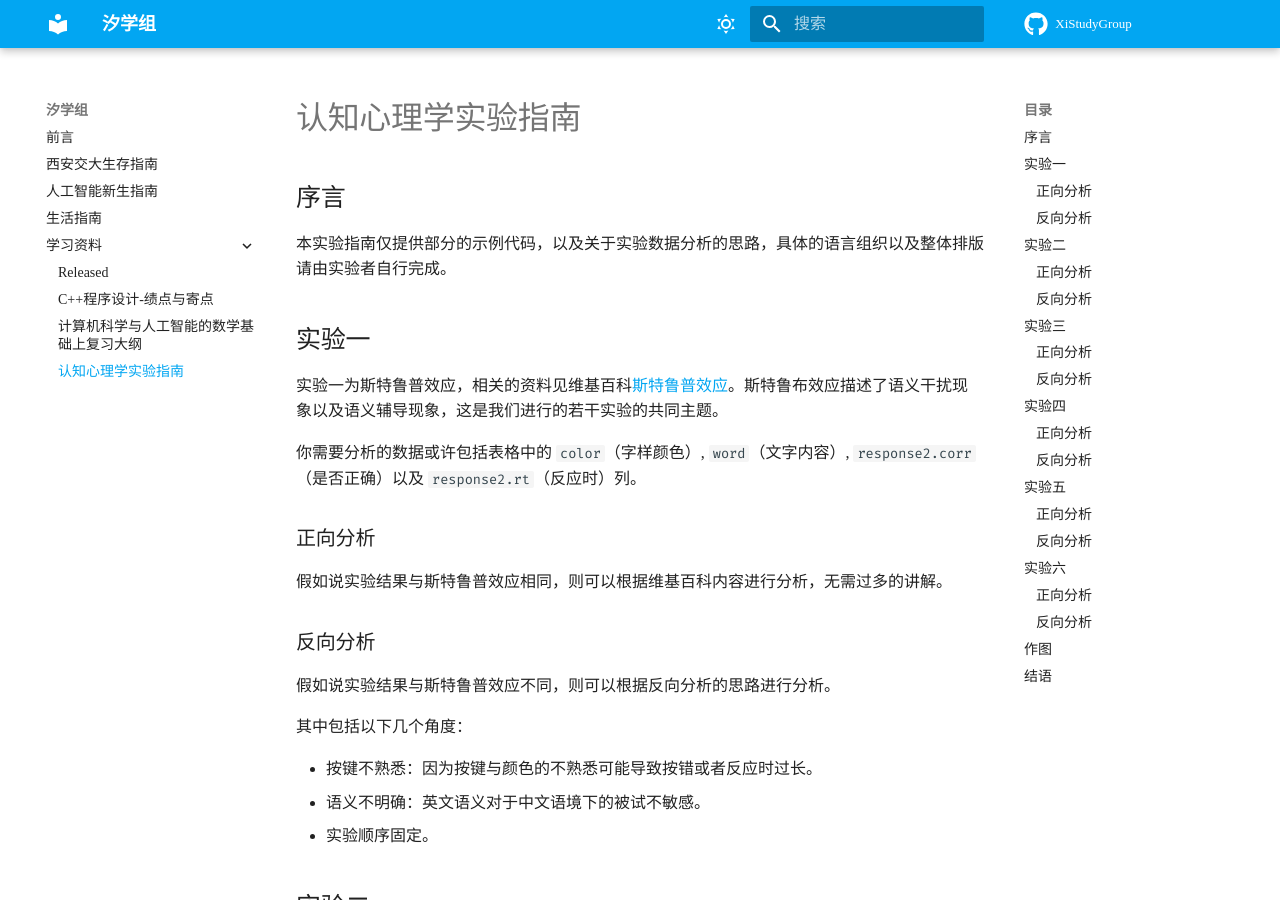
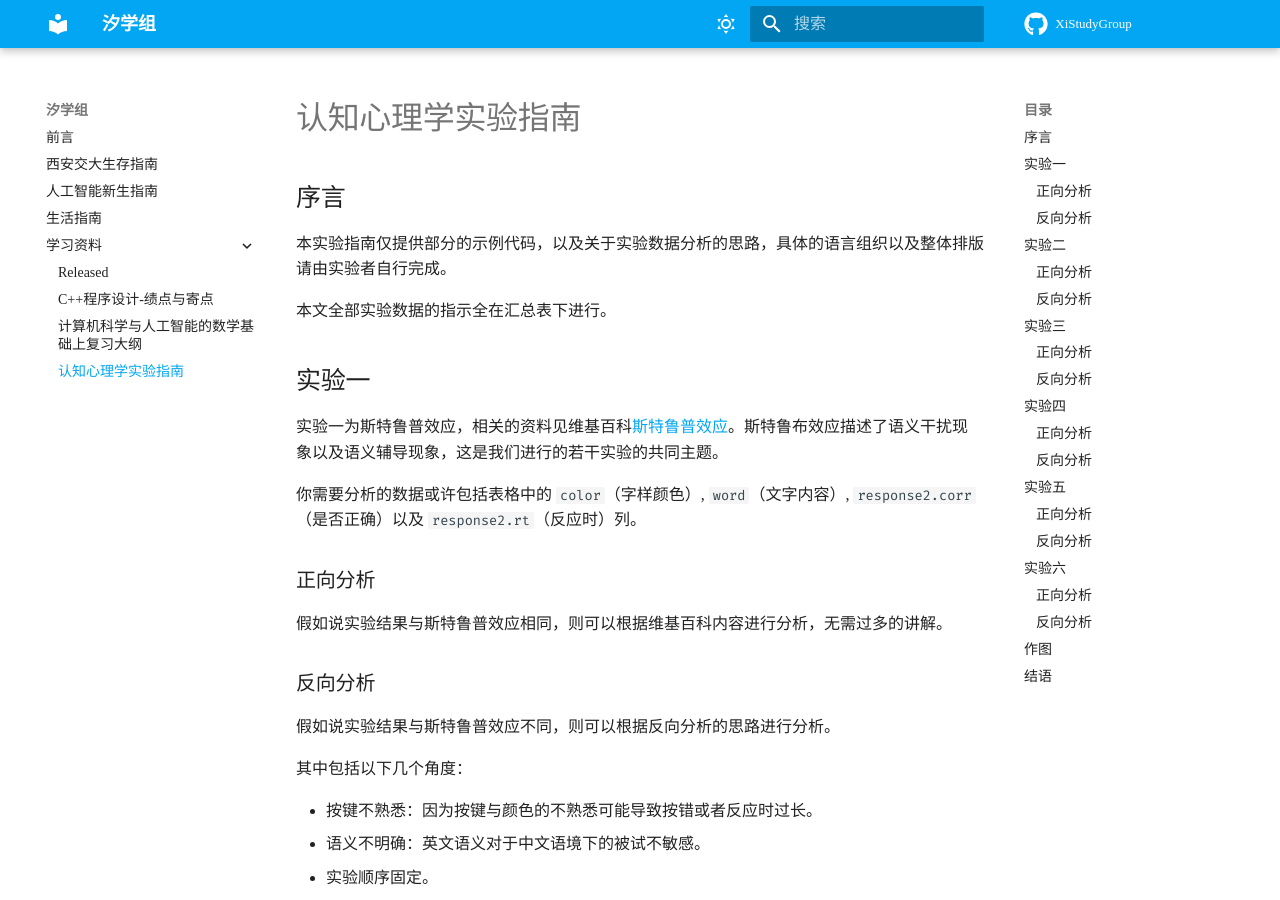
Before and after one commit to XiStudyGroup/XiStudyGroup, an MkDocs documentation site: the page built from docs/学习资料/认知心理学实验指南.md, in a window 1280 px wide and 900 px high. Built offline with MkDocs 1.6.1 and Material for MkDocs 9.7.7, drawn with Linux system fonts in a browser that asks for light colours; some web fonts are replaced; comment, search, counter and statistics services are not loaded.

Commit message:
update psycho experiment tutorial

```diff
--- a/docs/学习资料/认知心理学实验指南.md
+++ b/docs/学习资料/认知心理学实验指南.md
@@ -3,6 +3,8 @@
 ## 序言
 
 本实验指南仅提供部分的示例代码，以及关于实验数据分析的思路，具体的语言组织以及整体排版请由实验者自行完成。
+
+本文全部实验数据的指示全在汇总表下进行。
 
 ## 实验一
 
```
